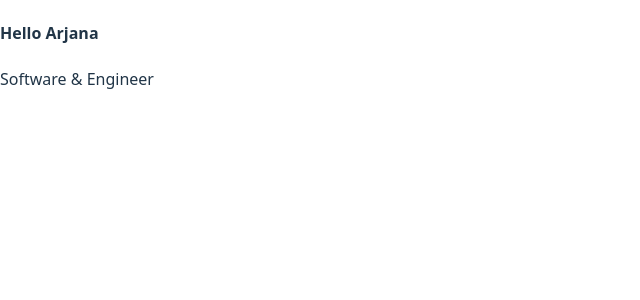
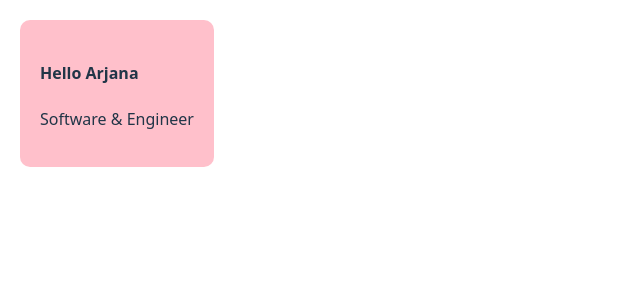
Before and after one commit to Arjana12345/first-react-vite, a React (Vite) app: page / in a window 1280 px wide. Shown: the top 300 px of the page, without its empty margins (0-640 px from the left). Built offline with nearby package versions, Linux system fonts and the light colour scheme.

Commit message:
1 card with css

```diff
--- a/src/assets/css/index.css
+++ b/src/assets/css/index.css
@@ -66,3 +66,10 @@ button:focus-visible {
     background-color: #f9f9f9;
   }
 }
+
+.card {
+  background-color: pink;
+  border-radius: 10px;
+  margin: 20px;
+  padding: 20px;
+}
--- a/src/components/card.jsx
+++ b/src/components/card.jsx
@@ -7,8 +7,10 @@ const card = () => {
 
   return (
     <div>
-		<h4><b>{user}</b></h4>
-		<p>{designation}</p>
+		<div className="card">
+            <h4><b>{user}</b></h4>
+            <p>{designation}</p>
+        </div>
 	</div>
   )
 }
```
